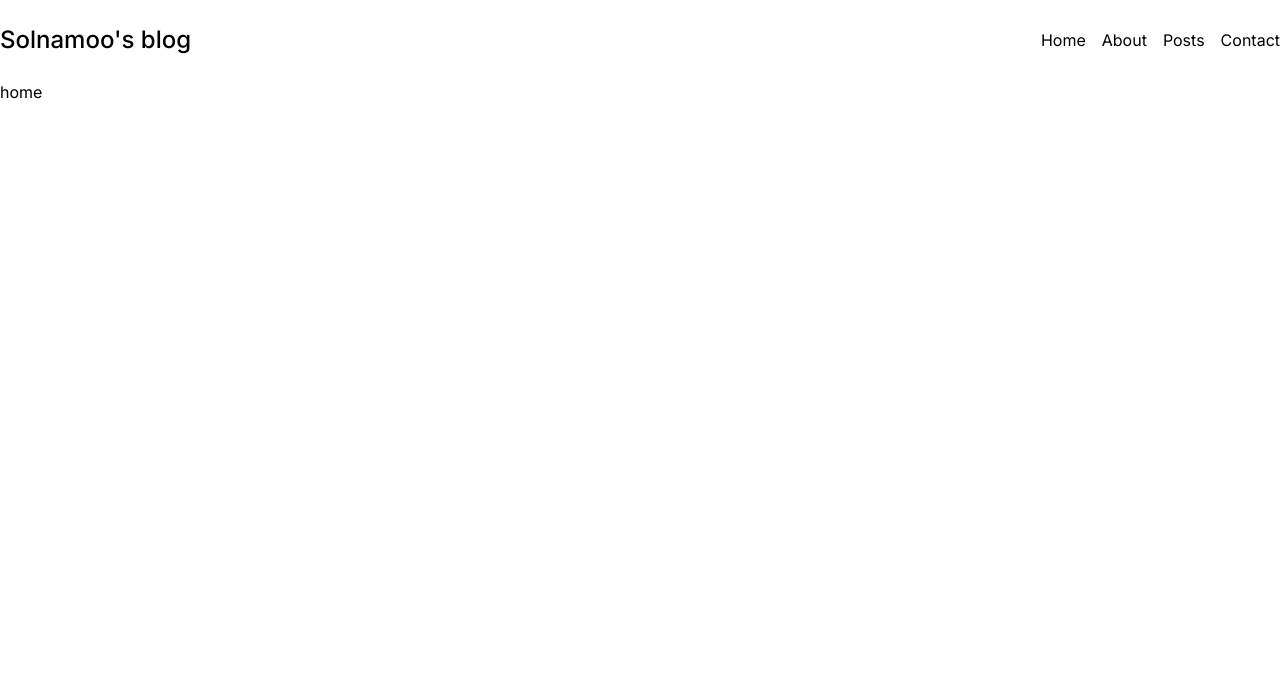
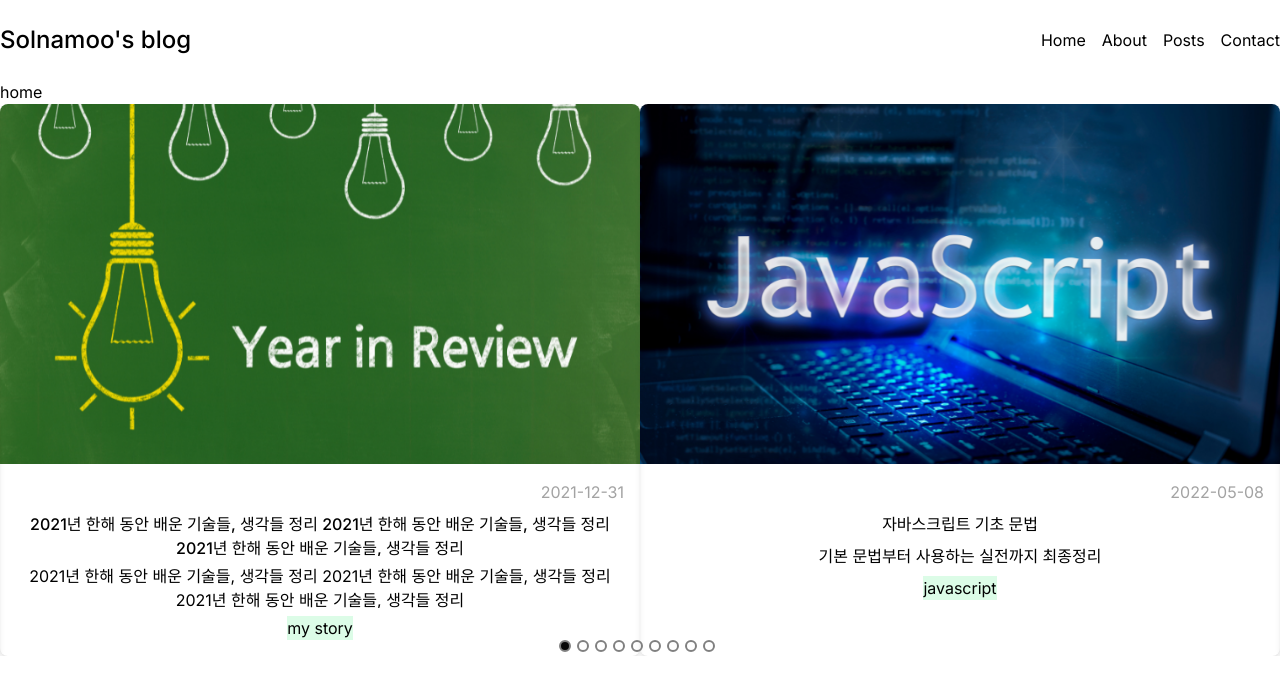
Before and after one commit to sol-namoo/nextjs-13-practice, a Next.js app: page /home in a window 1280 px wide. Shown: the top 694 px of the page. Built offline with nearby package versions, Linux system fonts and the light colour scheme.

Commit message:
feat: add carousel on home

```diff
--- a/package.json
+++ b/package.json
@@ -12,6 +12,7 @@
     "@types/react": "18.2.21",
     "@types/react-dom": "18.2.7",
     "eslint-config-next": "13.4.19",
+    "mobile-detect": "^1.4.5",
     "next": "13.4.19",
     "nodemailer": "^6.9.6",
     "react": "18.2.0",
--- a/src/app/home/page.tsx
+++ b/src/app/home/page.tsx
@@ -1,3 +1,13 @@
-export default function ContactPage() {
-  return <h1>home</h1>;
+import { getPosts } from "@/app/service/posts";
+import CardCarousel from "../views/home/CardCarousel";
+
+export default async function ContactPage() {
+  const posts = await getPosts();
+
+  return (
+    <>
+      <h1>home</h1>
+      <CardCarousel posts={posts} />
+    </>
+  );
 }
--- /dev/null
+++ b/src/app/views/home/CardCarousel.tsx
@@ -0,0 +1,51 @@
+"use client";
+
+import Carousel from "react-multi-carousel";
+import "react-multi-carousel/lib/styles.css";
+
+import PostCard from "../post/PostCard";
+import { Post } from "@/app/service/posts";
+
+const responsive = {
+  superLargeDesktop: {
+    // the naming can be any, depends on you.
+    breakpoint: { max: 4000, min: 3000 },
+    items: 8,
+  },
+  desktop: {
+    breakpoint: { max: 3000, min: 1024 },
+    items: 4,
+  },
+  tablet: {
+    breakpoint: { max: 1024, min: 464 },
+    items: 2,
+  },
+  mobile: {
+    breakpoint: { max: 464, min: 0 },
+    items: 1,
+  },
+};
+
+const CardCarousel = ({ posts }: { posts: Post[] }) => {
+  return (
+    <Carousel
+      showDots
+      infinite
+      // slidesToSlide={4}
+      keyBoardControl
+      responsive={responsive}
+      customTransition="all .5"
+      transitionDuration={500}
+      containerClass="container-with-dots"
+      removeArrowOnDeviceType={["tablet", "mobile"]}
+      dotListClass="custom-dot-list-style"
+      itemClass="carousel-item-padding-40-px"
+    >
+      {posts?.map((post, index) => (
+        <PostCard post={post} key={index} />
+      ))}
+    </Carousel>
+  );
+};
+
+export default CardCarousel;
--- a/src/app/views/post/postList.tsx
+++ b/src/app/views/post/postList.tsx
@@ -1,6 +1,6 @@
-import Link from 'next/link';
-import { getPosts } from '@/app/service/posts';
-import PostCard from '@/app/views/post/postCard';
+import Link from "next/link";
+import { getPosts } from "@/app/service/posts";
+import PostCard from "@/app/views/post/PostCard";
 
 export default async function PostList() {
   const posts = await getPosts();
```
Also changed, not shown: src/app/posts/page.tsx (+8 -8 lines), 1 other file (tests, documents, lock files or other folders).
